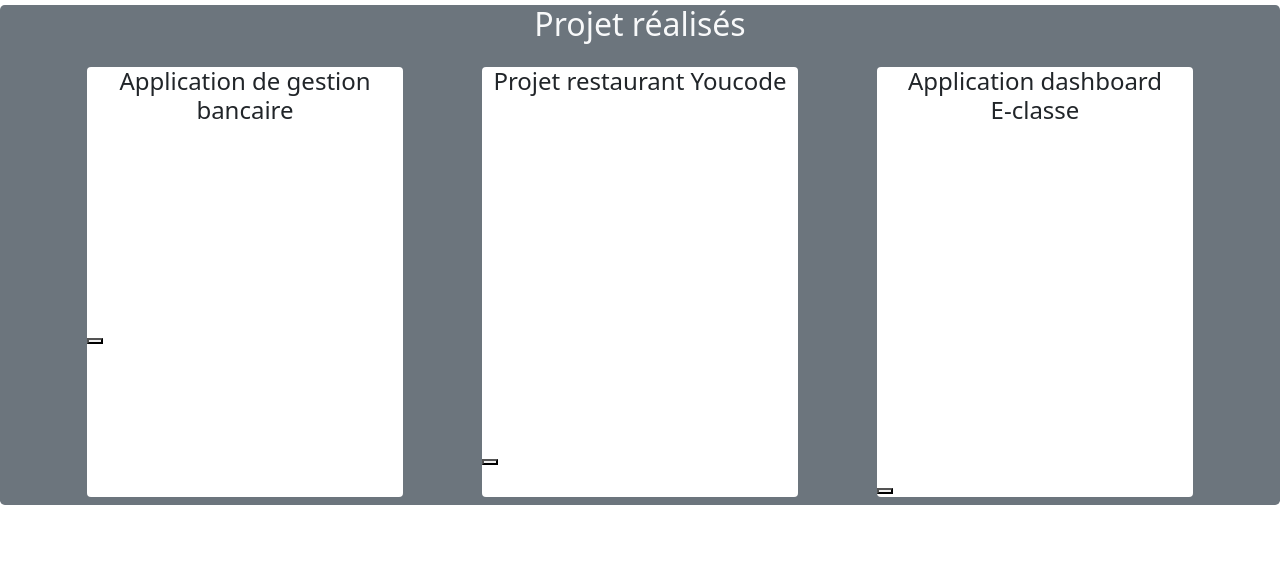
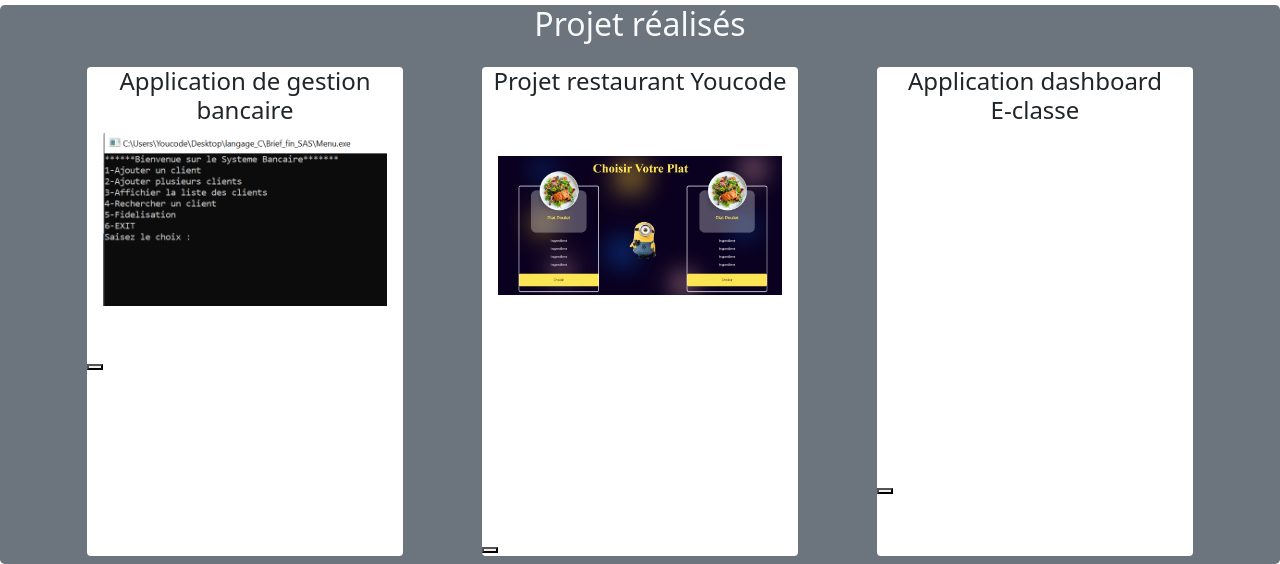
Before and after one commit to soumia-elyakni/realisations, a plain HTML site: page portfolio.html in a window 1280 px wide. Shown: the part 1298-1862 px from the top of the page. Before the commit the page ends 1803 px from the top, so only its background shows below. Drawn offline with Linux system fonts and the light colour scheme.

Commit message:
screenAndCartMiseaJour

```diff
--- a/portfolio.html
+++ b/portfolio.html
@@ -72,11 +72,13 @@
     <section class="bg-secondary rounded-3 mt-2">
         <h2 class="text-center text-light">Projet réalisés</h2>
         <div class="d-flex p-2 pt-3 justify-content-evenly" >
-        <card class="bg-white rounded-2 col-3"  >
+        <card class="bg-white rounded-2 col-3">
             <h4 class="text-center">Application de gestion bancaire</h4>
-            <img src="" alt="">
+        <div class="m-auto" style="width: 90%; height:50px">
+            <img src="img/gestionBancaire.PNG" class="w-100" alt="gestionBancaire">
+        </div>
             <div>
-                <svg></svg>
+                <svg src="svg/langageC.png"></svg>
             </div>
 
             <div>
@@ -90,8 +92,10 @@
         </card>
 
         <card class="bg-white rounded-2 col-3" style="width: 1fr;">
-            <h4 class="text-center">Projet restaurant Youcode</h4>
-            <img src="" alt="">
+            <h4 class="text-center" style="margin-bottom: 60px; ;">Projet restaurant Youcode</h4>
+            <div class="m-auto d-flex" style="width: 90%; height: 60px;">
+            <img src="img/ChoisirPlat.PNG" class="w-100 m-auto" alt="screenpage">
+            </div>
             <div>
                 <svg></svg>
                 <svg></svg>
```
Also changed, not shown: img/ChoisirPlat.PNG (added), img/gestionBancaire.PNG (added), svg/langageC.png (added).
